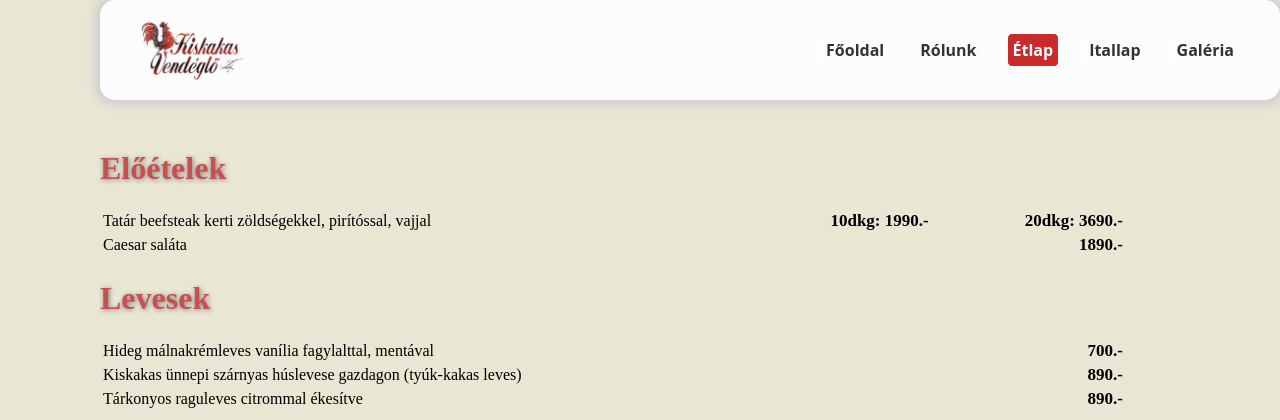
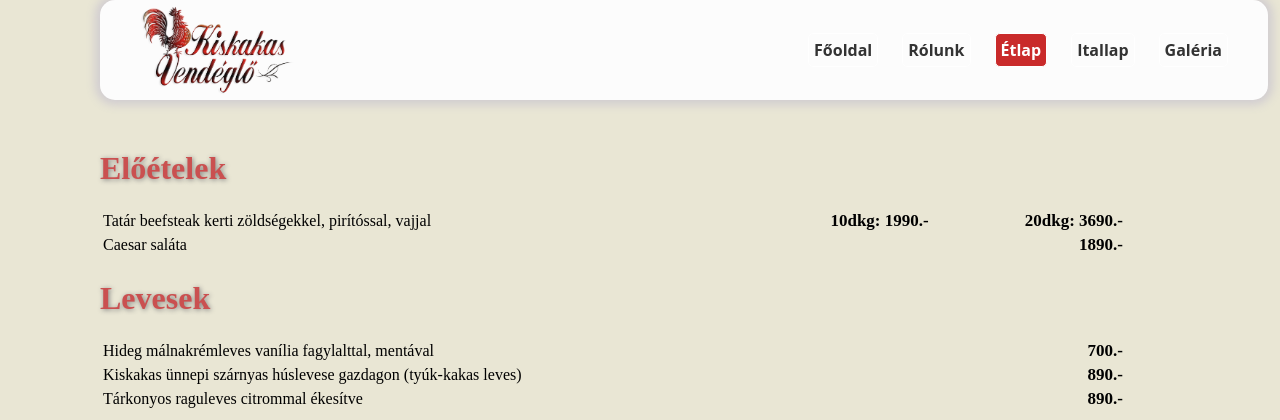
Before and after one commit to Divx1087/webterv-beadando, a PHP site: page /etlap.html in a window 1280 px wide. Shown: the top 420 px of the page. Run offline with PHP 8.4, Linux system fonts and the light colour scheme.

Commit message:
navbar fixálva

```diff
--- a/css/style.css
+++ b/css/style.css
@@ -14,7 +14,8 @@ body {
     box-shadow: 0px 0px 10px 5px rgba(209, 205, 209, 1);
     top: 0px;
     position: fixed;
-    z-index: 100;
+    width: 85%;
+    z-index: 10;
     border-color: black;
     border-radius: 15px;
   }
@@ -30,7 +31,7 @@ body {
     font-weight: 700;
     color: #000;
     text-transform: uppercase;
-    width: 40%;
+    width: 155px;
   }
 
   .logo span {
```
